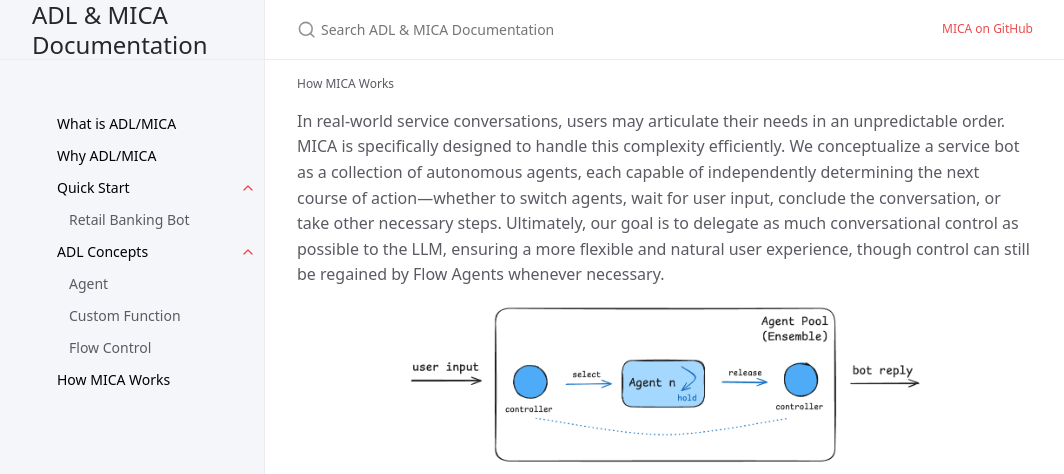
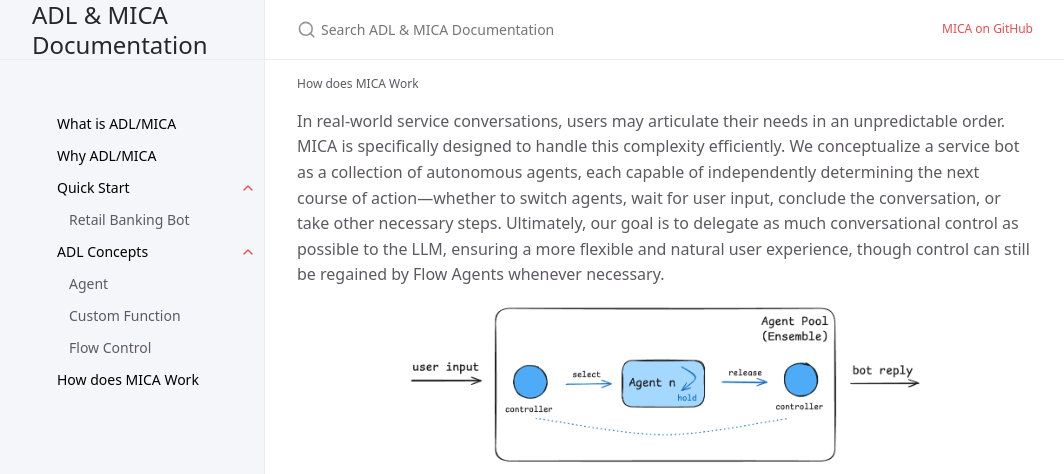
Before and after one commit to Mica-labs/Mica-labs.github.io, a Jekyll site: the page built from docs/introduction/work/index.md, in a window 1280 px wide and 1095 px high. Shown: the top 474 px of the window, without its empty margins (107-1171 px from the left). Built offline with Jekyll 4.4.1, drawn with Linux system fonts in a browser that asks for light colours; cached includes are drawn as plain includes.

Commit message:
Update index.md

```diff
--- a/docs/introduction/work/index.md
+++ b/docs/introduction/work/index.md
@@ -1,6 +1,6 @@
 ---
 layout: default
-title: How MICA Works
+title: How does MICA Work
 nav_order: 6
 ---
 
```
